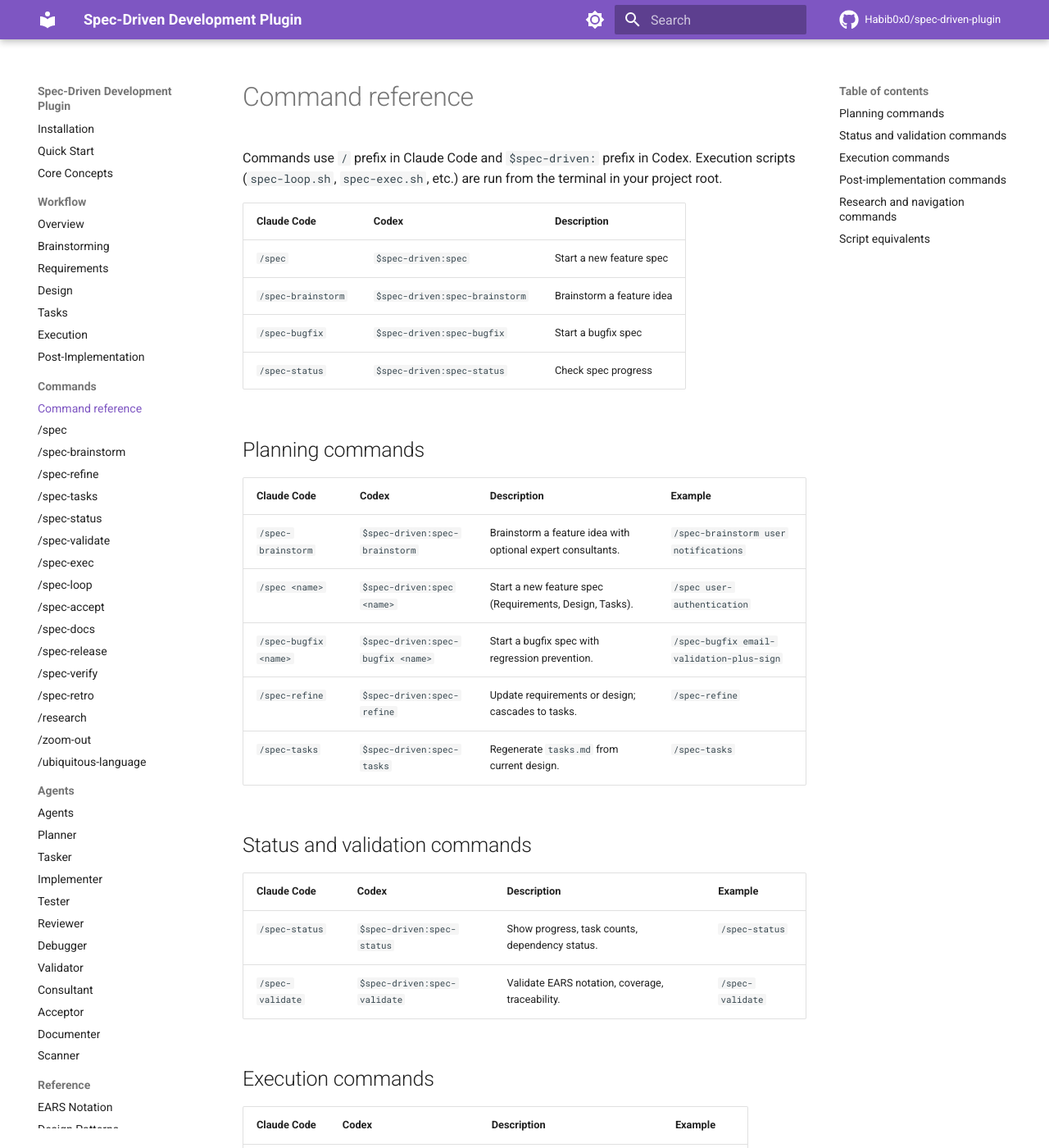
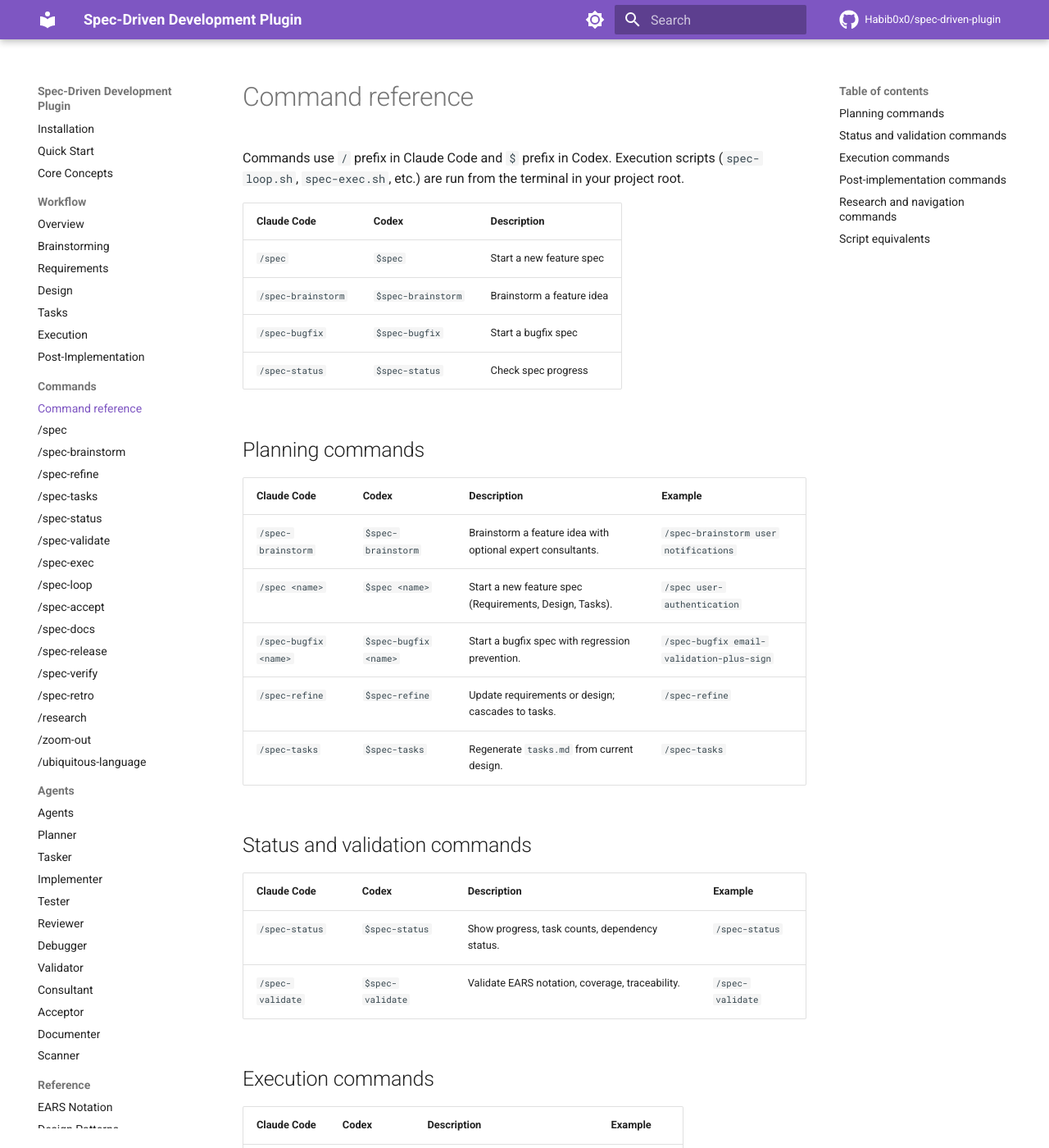
Before and after one commit to Habib0x0/spec-driven-plugin, an MkDocs documentation site: the page built from docs/commands/index.md, in a window 1280 px wide and 1400 px high. Shown: the whole window at 82% size. Built offline with MkDocs 1.6.1 and Material for MkDocs 9.7.7, drawn with Linux system fonts in a browser that asks for light colours; comment, search, counter and statistics services are not loaded; some of the changed text lies outside the part shown.

Commit message:
refactor(codex): shorten Codex command syntax from $spec-driven: to $
- Replace verbose $spec-driven: prefix with $ in all docs and examples
- Update .codex-plugin/plugin.json defaultPrompt to use short forms
- Commands now mirror Claude Code: $spec, $spec-loop, $spec-exec, etc.
- Bump version to 5.3.2

```diff
--- a/docs/commands/index.md
+++ b/docs/commands/index.md
@@ -1,56 +1,56 @@
 # Command reference
 
-Commands use `/` prefix in Claude Code and `$spec-driven:` prefix in Codex. Execution scripts (`spec-loop.sh`, `spec-exec.sh`, etc.) are run from the terminal in your project root.
+Commands use `/` prefix in Claude Code and `$` prefix in Codex. Execution scripts (`spec-loop.sh`, `spec-exec.sh`, etc.) are run from the terminal in your project root.
 
 | Claude Code | Codex | Description |
 |-------------|-------|-------------|
-| `/spec` | `$spec-driven:spec` | Start a new feature spec |
-| `/spec-brainstorm` | `$spec-driven:spec-brainstorm` | Brainstorm a feature idea |
-| `/spec-bugfix` | `$spec-driven:spec-bugfix` | Start a bugfix spec |
-| `/spec-status` | `$spec-driven:spec-status` | Check spec progress |
+| `/spec` | `$spec` | Start a new feature spec |
+| `/spec-brainstorm` | `$spec-brainstorm` | Brainstorm a feature idea |
+| `/spec-bugfix` | `$spec-bugfix` | Start a bugfix spec |
+| `/spec-status` | `$spec-status` | Check spec progress |
 
 ## Planning commands
 
 | Claude Code | Codex | Description | Example |
 |-------------|-------|-------------|---------|
-| `/spec-brainstorm` | `$spec-driven:spec-brainstorm` | Brainstorm a feature idea with optional expert consultants. | `/spec-brainstorm user notifications` |
-| `/spec <name>` | `$spec-driven:spec <name>` | Start a new feature spec (Requirements, Design, Tasks). | `/spec user-authentication` |
-| `/spec-bugfix <name>` | `$spec-driven:spec-bugfix <name>` | Start a bugfix spec with regression prevention. | `/spec-bugfix email-validation-plus-sign` |
-| `/spec-refine` | `$spec-driven:spec-refine` | Update requirements or design; cascades to tasks. | `/spec-refine` |
-| `/spec-tasks` | `$spec-driven:spec-tasks` | Regenerate `tasks.md` from current design. | `/spec-tasks` |
+| `/spec-brainstorm` | `$spec-brainstorm` | Brainstorm a feature idea with optional expert consultants. | `/spec-brainstorm user notifications` |
+| `/spec <name>` | `$spec <name>` | Start a new feature spec (Requirements, Design, Tasks). | `/spec user-authentication` |
+| `/spec-bugfix <name>` | `$spec-bugfix <name>` | Start a bugfix spec with regression prevention. | `/spec-bugfix email-validation-plus-sign` |
+| `/spec-refine` | `$spec-refine` | Update requirements or design; cascades to tasks. | `/spec-refine` |
+| `/spec-tasks` | `$spec-tasks` | Regenerate `tasks.md` from current design. | `/spec-tasks` |
 
 ## Status and validation commands
 
 | Claude Code | Codex | Description | Example |
 |-------------|-------|-------------|---------|
-| `/spec-status` | `$spec-driven:spec-status` | Show progress, task counts, dependency status. | `/spec-status` |
-| `/spec-validate` | `$spec-driven:spec-validate` | Validate EARS notation, coverage, traceability. | `/spec-validate` |
+| `/spec-status` | `$spec-status` | Show progress, task counts, dependency status. | `/spec-status` |
+| `/spec-validate` | `$spec-validate` | Validate EARS notation, coverage, traceability. | `/spec-validate` |
 
 ## Execution commands
 
 | Claude Code | Codex | Description | Example |
 |-------------|-------|-------------|---------|
-| `/spec-exec` | `$spec-driven:spec-exec` | Run one implementation iteration. | `/spec-exec` |
-| `/spec-loop` | `$spec-driven:spec-loop` | Loop until all tasks are verified. | `/spec-loop` |
+| `/spec-exec` | `$spec-exec` | Run one implementation iteration. | `/spec-exec` |
+| `/spec-loop` | `$spec-loop` | Loop until all tasks are verified. | `/spec-loop` |
 
 ## Post-implementation commands
 
 | Claude Code | Codex | Description | Example |
 |-------------|-------|-------------|---------|
-| `/spec-accept` | `$spec-driven:spec-accept` | Acceptance testing against EARS criteria. | `/spec-accept` |
-| `/spec-docs` | `$spec-driven:spec-docs` | Generate docs from spec and implementation. | `/spec-docs` |
-| `/spec-release` | `$spec-driven:spec-release` | Release notes, changelog, deployment checklist. | `/spec-release` |
-| `/spec-verify` | `$spec-driven:spec-verify` | Post-deployment smoke tests against a URL. | `/spec-verify` |
-| `/spec-retro` | `$spec-driven:spec-retro` | Retrospective on a completed spec. | `/spec-retro` |
-| `/spec-complete` | `$spec-driven:spec-complete` | Full pipeline: accept → docs → release → retro. | `/spec-complete` |
+| `/spec-accept` | `$spec-accept` | Acceptance testing against EARS criteria. | `/spec-accept` |
+| `/spec-docs` | `$spec-docs` | Generate docs from spec and implementation. | `/spec-docs` |
+| `/spec-release` | `$spec-release` | Release notes, changelog, deployment checklist. | `/spec-release` |
+| `/spec-verify` | `$spec-verify` | Post-deployment smoke tests against a URL. | `/spec-verify` |
+| `/spec-retro` | `$spec-retro` | Retrospective on a completed spec. | `/spec-retro` |
+| `/spec-complete` | `$spec-complete` | Full pipeline: accept → docs → release → retro. | `/spec-complete` |
 
 ## Research and navigation commands
 
 | Claude Code | Codex | Description | Example |
 |-------------|-------|-------------|---------|
-| `/research` | `$spec-driven:research` | Deep parallel research before planning. | `/research how does our auth middleware work` |
-| `/zoom-out` | `$spec-driven:zoom-out` | Map modules, interfaces, and callers. | `/zoom-out` |
-| `/ubiquitous-language` | `$spec-driven:ubiquitous-language` | Extract domain glossary. | `/ubiquitous-language` |
+| `/research` | `$research` | Deep parallel research before planning. | `/research how does our auth middleware work` |
+| `/zoom-out` | `$zoom-out` | Map modules, interfaces, and callers. | `/zoom-out` |
+| `/ubiquitous-language` | `$ubiquitous-language` | Extract domain glossary. | `/ubiquitous-language` |
 
 ## Script equivalents
 
```
Also changed, not shown: README.md (+24 -24 lines), docs/getting-started/installation.md (+7 -7 lines), docs/getting-started/quick-start.md (+4 -4 lines), skills/spec-workflow/SKILL.md (+1 -1 lines), 3 other files.
